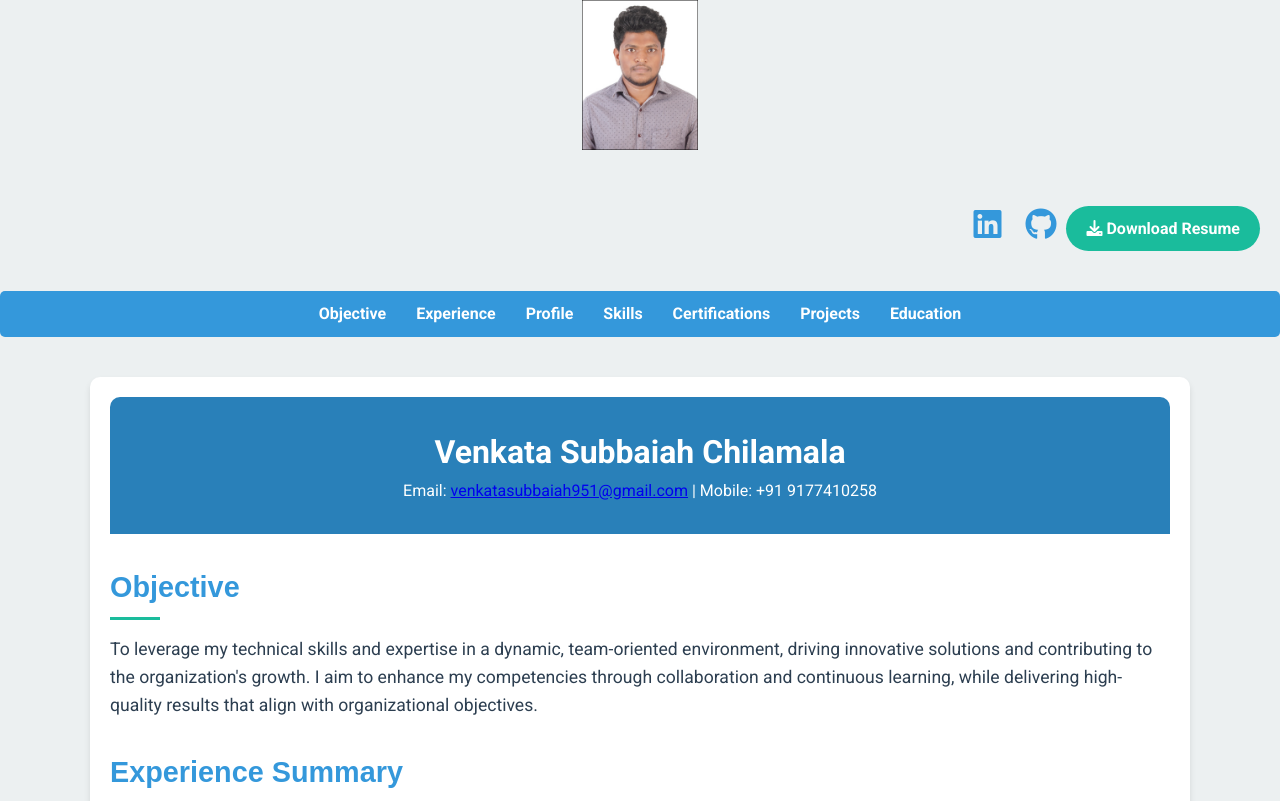
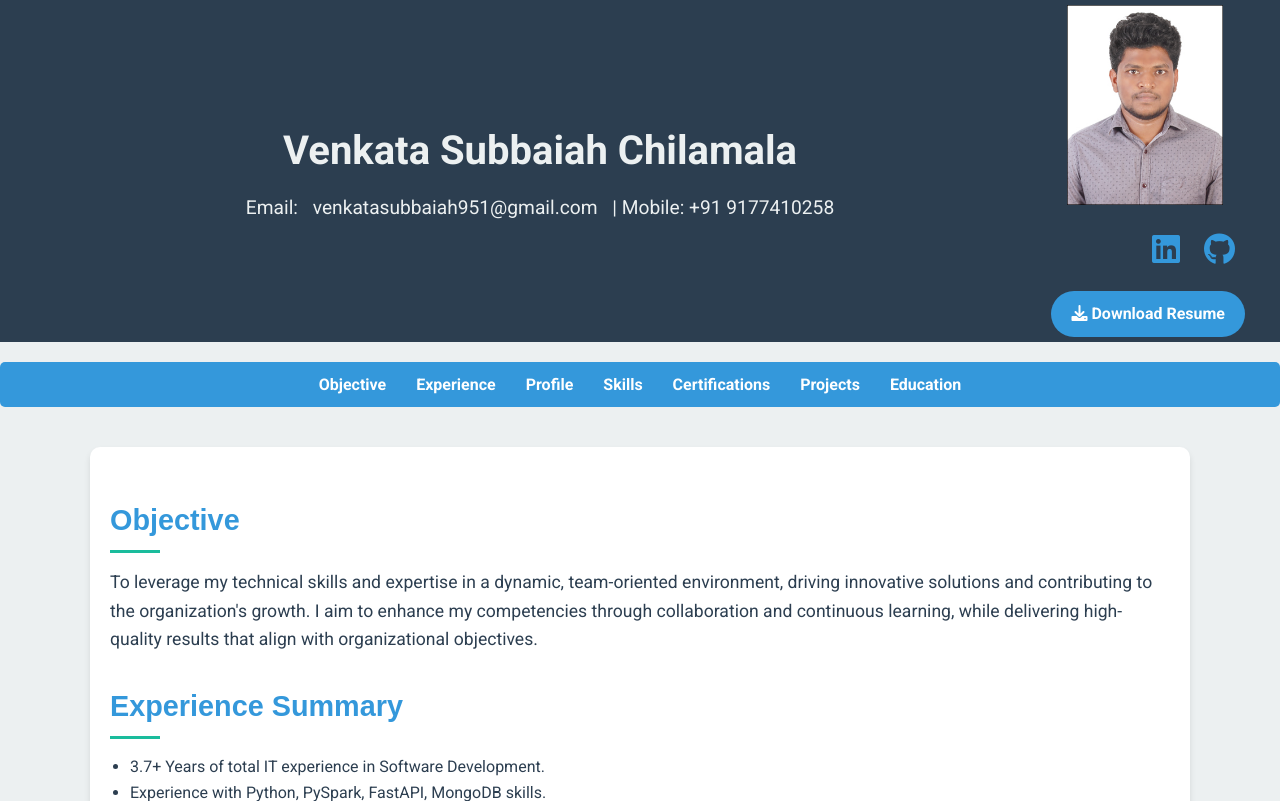
Before and after one commit to cvsdevelopment45/profile_venkat, a FastAPI app: page / in a window 1280 px wide. Shown: the top 801 px of the page. Run offline with FastAPI, Linux system fonts and the light colour scheme.

Commit message:
0.0.4 updates to index and style

```diff
--- a/static/css/style.css
+++ b/static/css/style.css
@@ -18,117 +18,86 @@
     box-sizing: border-box;
 }
 
-/*.profile-pic {
-    width: 150px;
-    height: 150px;
-    border-radius: 50%;
-    object-fit: cover;
-    margin: 0 auto 25px;
-    display: block;
-}*/
+header {
+    background-color: #2C3E50; /* Darker, professional color */
+    color: #ECF0F1; /* Light, contrasting color for text */
+    padding: 5px 35px;
+    display: flex; /* Use flexbox to arrange header content and right-aligned container */
+    justify-content: space-between; /* Space between items */
+    align-items: center; /* Center items vertically */
+}
 
+.header-content {
+    display: flex;
+    flex-direction: column;
+    align-items: center; /* Center items horizontally */
+    text-align: center; /* Center text content */
+    flex-grow: 1; /* Allow it to take up space and center itself */
+}
 
-.profile-pic {
-    width: 150px;
-    height: 150px;
-    object-fit: contain;
-    display: block;
-    margin: 0 auto 20px;
+.header-content h1 {
+    font-size: 2.5em;
+    margin: 0 0 10px; /* Adjusted margin */
+}
+
+.header-content p {
+    font-size: 1.2em;
+}
+
+.header-content a {
+    color: #ECF0F1; /* Match the text color */
+    text-decoration: none;
+    margin: 0 10px;
+    transition: color 0.3s ease;
+}
+
+.header-content a:hover {
+    color: #3498db; /* Accent color on hover */
 }
 
 .right-aligned-container {
-    /* Display as flexbox */
     display: flex;
-
-    /* Align the items to the right */
-    justify-content: flex-end;
-
-    /* Optional: Add some padding and margin to the container */
-    padding: 20px;
-    margin-right: 20px;
-
-    /* Optional: Add width to ensure alignment within the page */
-    width: 100%;
-    box-sizing: border-box;
+    flex-direction: column; /* Stack items vertically */
+    align-items: flex-end; /* Align items to the right */
 }
 
+.profile-pic {
+    width: 200px;
+    height: 200px;
+    object-fit: contain;
+    margin-bottom: 20px; /* Spacing below profile picture */
+}
 
-
-/* Social Links - Positioned to the right and updated colors */
 .social-links {
-    /* Align the social links container to the right within the flex container */
-    align-self: flex-end;
-
-    /* Optional: Add top margin for spacing */
-    margin-top: 10px;
+    margin-bottom: 15px; /* Spacing below social links */
 }
 
 .social-links a {
-    /* Change the link color to a vibrant blue for better visibility */
-    color: #3498db; /* Updated from #fff to #3498db */
-
-    /* Maintain horizontal spacing between icons */
+    color: #3498db; /* Blue color for social icons */
     margin: 0 10px;
-
-    /* Increase font size for better visibility */
     font-size: 2.0em;
-
-    /* Smooth transition for color and scale on hover */
     transition: color 0.3s ease, transform 0.3s ease;
 }
 
 .social-links a:hover {
-    /* Change color to the accent color on hover for emphasis */
-    color: var(--accent-color);
-
-    /* Slightly enlarge the icon on hover for interactivity */
+    color: #2980b9; /* Slightly darker blue on hover */
     transform: scale(1.2);
 }
 
-/* Download Resume Button - Positioned to the right */
 .download-btn {
-    /* Display as inline-block for proper padding and margin */
     display: inline-block;
-
-    /* Add top margin for spacing */
-    margin-top: 15px;
-
-    /* Padding for clickable area */
     padding: 10px 20px;
-
-    /* Background color using the accent color variable */
-    background-color: var(--accent-color);
-
-    /* Text color set to white for contrast */
+    background-color: #3498db; /* Updated to match the theme */
     color: #fff;
-
-    /* Remove underline from links */
     text-decoration: none;
-
-    /* Rounded corners for a polished look */
     border-radius: 25px;
-
-    /* Bold text for prominence */
     font-weight: 600;
-
-    /* Smooth transition for background color and slight movement on hover */
     transition: background-color 0.3s ease, transform 0.3s ease;
-
-    /* Align the button to the right within the flex container */
-    align-self: flex-end;
-
-    /* Remove any left margin to prevent unintended spacing */
-    margin-left: 0;
 }
 
 .download-btn:hover {
-    /* Darken the background color on hover for visual feedback */
-    background-color: #218838; /* You can adjust this to another color if desired */
-
-    /* Slight upward movement on hover for interactivity */
-    transform: translateY(-3px);
+    background-color: #2980b9; /* Darker shade on hover */
 }
-
 
 body {
     font-family: 'Roboto', sans-serif;
@@ -147,43 +116,6 @@ body {
     border-radius: 10px;
 }
 
-/* Header Section */
-header {
-    background-color: var(--header-bg);
-    color: #fff;
-    padding: 30px 20px;
-    border-radius: 10px 10px 0 0;
-    text-align: center;
-    position: relative;
-}
-
-.header-content h1 {
-    font-family: 'Montserrat', sans-serif;
-    font-size: 2.5em;
-    margin-bottom: 10px;
-}
-
-.header-content {
-    display: flex;
-    flex-direction: column;
-    align-items: flex-start; /* Items will align to the left by default */
-}
-
-
-.header-content p {
-    font-size: 1.2em;
-}
-
-.header-content a {
-    color: #fff;
-    text-decoration: none;
-    margin: 0 10px;
-    transition: color 0.3s ease;
-}
-
-.header-content a:hover {
-    color: var(--accent-color);
-}
 
 /* Navigation Bar */
 nav {
--- a/templates/index.html
+++ b/templates/index.html
@@ -4,24 +4,29 @@
 <head>
     <meta charset="UTF-8">
     <title>Venkata Subbaiah Chilamala</title>
-    <link rel="icon" type="image/png" href="/static/images/favicon.png">
-    <link rel="stylesheet" href="/static/css/style.css">
-    <meta name="viewport" content="width=device-width, initial-scale=1.0">
+    <link href="/static/images/favicon.png" rel="icon" type="image/png">
+    <link href="/static/css/style.css" rel="stylesheet">
+    <meta content="width=device-width, initial-scale=1.0" name="viewport">
     <!-- Optional: Include Google Fonts -->
     <link href="https://fonts.googleapis.com/css2?family=Roboto:wght@400;700&display=swap" rel="stylesheet">
-    <link rel="stylesheet" href="https://cdnjs.cloudflare.com/ajax/libs/font-awesome/6.0.0/css/all.min.css">
+    <link href="https://cdnjs.cloudflare.com/ajax/libs/font-awesome/6.0.0/css/all.min.css" rel="stylesheet">
+
+</head>
+<body>
+    <header>
+        <div class="header-content">
+            <h1>Venkata Subbaiah Chilamala</h1>
+            <p>Email: <a href="mailto:venkatasubbaiah951@gmail.com">venkatasubbaiah951@gmail.com</a> | Mobile: +91 9177410258</p>
+        </div>
+        <div class="right-aligned-container">
             <img src="/static/images/profile.jpg" alt="Profile Picture" class="profile-pic">
-    <!-- Add inside the header section -->
-    <div class="right-aligned-container">
             <div class="social-links">
                 <a href="https://www.linkedin.com/in/venkat-chilamala-787a56183/" target="_blank"><i class="fab fa-linkedin"></i></a>
                 <a href="https://github.com/cvsdevelopment45" target="_blank"><i class="fab fa-github"></i></a>
             </div>
             <a href="/static/files/Venkat_Resume.docx" class="download-btn" download><i class="fas fa-download"></i> Download Resume</a>
         </div>
-</head>
-<body>
-    <!-- Add right after the opening <body> tag -->
+    </header>
 <nav>
     <ul>
         <li><a href="#objective">Objective</a></li>
@@ -36,15 +41,14 @@
 
 <div class="container">
     <!-- Header Section -->
-        <header>
-            <h1>Venkata Subbaiah Chilamala</h1>
-            <p>Email: <a href="mailto:venkatasubbaiah951@gmail.com">venkatasubbaiah951@gmail.com</a> | Mobile: +91 9177410258</p>
-        </header>
 
     <!-- Objective Section -->
     <section id="objective">
         <h2>Objective</h2>
-            <p>To leverage my technical skills and expertise in a dynamic, team-oriented environment, driving innovative solutions and contributing to the organization's growth. I aim to enhance my competencies through collaboration and continuous learning, while delivering high-quality results that align with organizational objectives.</p>
+        <p>To leverage my technical skills and expertise in a dynamic, team-oriented environment, driving innovative
+            solutions and contributing to the organization's growth. I aim to enhance my competencies through
+            collaboration and continuous learning, while delivering high-quality results that align with organizational
+            objectives.</p>
     </section>
 
     <!-- Experience Summary Section -->
@@ -56,7 +60,9 @@
             <li>Developed APIs using FastAPI for seamless data exchange in automated workflows.</li>
             <li>Utilized pandas and NumPy for data manipulation and analysis in large datasets.</li>
             <li>Good exposure in navigating Linux servers to access Docker environments.</li>
-                <li>Experienced in updating Angular codebases to adapt to growing requirements and performance enhancements.</li>
+            <li>Experienced in updating Angular codebases to adapt to growing requirements and performance
+                enhancements.
+            </li>
             <li>Good exposure in writing SQL queries.</li>
             <li>Basic Knowledge of AWS, Java, Spring Boot.</li>
             <li>Good coding experience, debugging, and technical problem-solving skills.</li>
@@ -130,19 +136,37 @@
             <p><strong>Duration:</strong> Feb 2021 to Present</p>
             <h4>Roles and Responsibilities:</h4>
             <ul>
-                    <li>Worked closely with cross-functional teams to gather requirements, design automated solutions, and ensure successful project delivery.</li>
-                    <li>Developed robust and scalable automation scripts in Python to automate routine tasks, reducing manual effort and improving workflow efficiency.</li>
-                    <li>Developed robust APIs using FastAPI and integrated RESTful APIs into automation workflows, ensuring seamless data exchange between systems.</li>
-                    <li>Engineered automated solutions for MongoDB database operations, including data migration, backup, and restoration processes.</li>
-                    <li>Leveraged Python Selenium for web automation to perform tasks such as web scraping, form submission, and user interaction testing.</li>
+                <li>Worked closely with cross-functional teams to gather requirements, design automated solutions, and
+                    ensure successful project delivery.
+                </li>
+                <li>Developed robust and scalable automation scripts in Python to automate routine tasks, reducing
+                    manual effort and improving workflow efficiency.
+                </li>
+                <li>Developed robust APIs using FastAPI and integrated RESTful APIs into automation workflows, ensuring
+                    seamless data exchange between systems.
+                </li>
+                <li>Engineered automated solutions for MongoDB database operations, including data migration, backup,
+                    and restoration processes.
+                </li>
+                <li>Leveraged Python Selenium for web automation to perform tasks such as web scraping, form submission,
+                    and user interaction testing.
+                </li>
                 <li>Familiar with Linux servers and proficient in navigating them to access Docker environments.</li>
                 <li>Updated Docker files to reflect changes in application requirements and dependencies.</li>
-                    <li>Updated existing Angular codebase to meet evolving project requirements, ensuring smooth integration and performance improvements.</li>
-                    <li>Collaborated with development and operations teams to ensure smooth deployment processes and application continuity.</li>
-                    <li>Provided regular updates on project progress, identified potential roadblocks, and worked proactively to address challenges.</li>
+                <li>Updated existing Angular codebase to meet evolving project requirements, ensuring smooth integration
+                    and performance improvements.
+                </li>
+                <li>Collaborated with development and operations teams to ensure smooth deployment processes and
+                    application continuity.
+                </li>
+                <li>Provided regular updates on project progress, identified potential roadblocks, and worked
+                    proactively to address challenges.
+                </li>
                 <li>Conducted thorough testing of automation scripts, identifying, and resolving bugs and issues.</li>
                 <li>Collaborated with QA teams to ensure the reliability and accuracy of automated processes.</li>
-                    <li>Worked closely with cross-functional teams, including developers, testers, and business analysts, to gather requirements and implement automation solutions.</li>
+                <li>Worked closely with cross-functional teams, including developers, testers, and business analysts, to
+                    gather requirements and implement automation solutions.
+                </li>
             </ul>
             <p><strong>Environment:</strong> Python, FastAPI, PySpark, MongoDB, Docker, Linux, Angular</p>
         </div>
```
Lines whose indentation alone changed are shown as unchanged.
